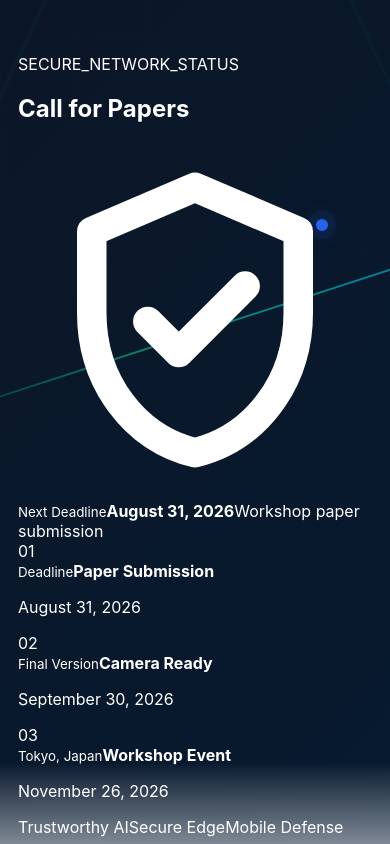
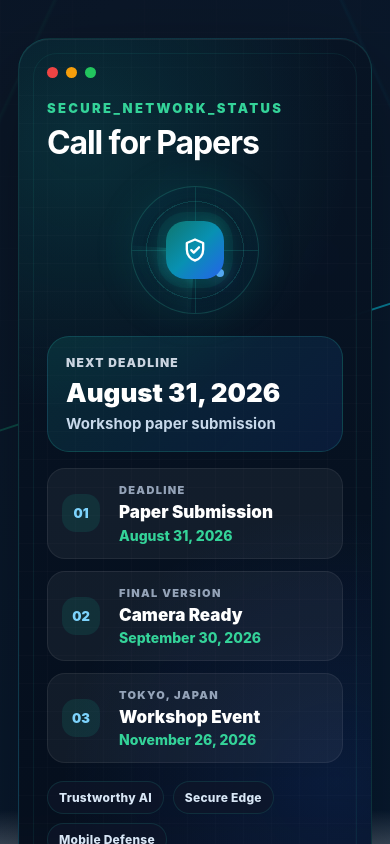
Before and after one commit to cybernet2026/cybernet2026, a React (Vite) app: page / in a window 390 px wide. Shown: the part 1120-1964 px from the top of the page. Built offline with nearby package versions, Linux system fonts and the light colour scheme; the HTML template or start-up script is replaced by a standard one.

Commit message:
Refactor cyberOpsCard styles and improve responsiveness
Refactor styles for the cyberOpsCard, updating various properties and removing unnecessary classes. Adjust responsive design for better layout on smaller screens.

```diff
--- a/src/index.css
+++ b/src/index.css
@@ -165,7 +165,6 @@ input {
 }
 
 .cyberGrid,
-.cyberNoise,
 .beam,
 .pulseNode {
   position: absolute;
@@ -178,10 +177,6 @@ input {
   background:
     linear-gradient(115deg, transparent 0 42%, rgba(16, 185, 129, 0.18) 42.2%, transparent 42.5%),
     linear-gradient(65deg, transparent 0 58%, rgba(6, 182, 212, 0.16) 58.2%, transparent 58.5%);
-}
-
-.cyberNoise {
-  display: none;
 }
 
 .pulseNode {
@@ -368,175 +363,313 @@ input {
 }
 
 /* =========================
-   SOC PANEL
+   VERSION 2 HERO CYBER CARD
 ========================= */
 
-.socPanel {
+.cyberOpsCard {
   position: relative;
-  border-radius: 30px;
+  border-radius: 32px;
   padding: 28px;
-  background: rgba(8, 20, 36, 0.8);
-  border: 1px solid rgba(16, 185, 129, 0.22);
-  box-shadow: 0 30px 80px rgba(0, 0, 0, 0.28);
-  backdrop-filter: blur(20px);
+  background:
+    radial-gradient(circle at 18% 12%, rgba(20, 184, 166, 0.16), transparent 34%),
+    radial-gradient(circle at 90% 88%, rgba(37, 99, 235, 0.14), transparent 34%),
+    linear-gradient(180deg, rgba(8, 20, 36, 0.94), rgba(5, 14, 28, 0.96));
+  border: 1px solid rgba(45, 212, 191, 0.18);
+  box-shadow:
+    0 32px 90px rgba(0, 0, 0, 0.32),
+    inset 0 1px 0 rgba(255, 255, 255, 0.05);
   overflow: hidden;
+  backdrop-filter: blur(22px);
 }
 
-.socPanel::before {
+.cyberOpsCard::before {
   content: "";
   position: absolute;
   inset: 0;
   background-image:
-    linear-gradient(90deg, rgba(255, 255, 255, 0.035) 1px, transparent 1px),
-    linear-gradient(rgba(255, 255, 255, 0.035) 1px, transparent 1px);
+    linear-gradient(rgba(255, 255, 255, 0.035) 1px, transparent 1px),
+    linear-gradient(90deg, rgba(255, 255, 255, 0.035) 1px, transparent 1px);
   background-size: 28px 28px;
-  opacity: 0.65;
-  mask-image: linear-gradient(to bottom, black, transparent);
+  opacity: 0.46;
+  pointer-events: none;
 }
 
-.socPanel > * {
-  position: relative;
-  z-index: 1;
+.cyberOpsCard::after {
+  content: "";
+  position: absolute;
+  inset: 14px;
+  border-radius: 24px;
+  border: 1px solid rgba(45, 212, 191, 0.08);
+  pointer-events: none;
 }
 
-.panelTop {
+.cyberOpsCard > * {
+  position: relative;
+  z-index: 2;
+}
+
+.cyberOpsTop {
   display: flex;
   gap: 8px;
+  margin-bottom: 22px;
 }
 
-.panelTop span {
-  width: 12px;
-  height: 12px;
+.windowDot {
+  width: 11px;
+  height: 11px;
   border-radius: 999px;
-  background: #94a3b8;
 }
 
-.panelTop span:nth-child(1) {
+.windowDot.red {
   background: #ef4444;
 }
 
-.panelTop span:nth-child(2) {
+.windowDot.yellow {
   background: #f59e0b;
 }
 
-.panelTop span:nth-child(3) {
+.windowDot.green {
   background: #22c55e;
 }
 
-.terminalLabel {
-  margin-top: 28px;
-  color: var(--green);
+.cyberOpsHeader p {
+  margin: 0 0 10px;
+  color: #34d399;
   font-size: 13px;
-  letter-spacing: 0.16em;
+  font-weight: 950;
+  letter-spacing: 0.18em;
+}
+
+.cyberOpsHeader h2 {
+  margin: 0;
+  color: white;
+  font-size: 36px;
+  line-height: 1.08;
+  letter-spacing: -0.035em;
+}
+
+.radarModule {
+  display: grid;
+  place-items: center;
+  padding: 26px 0 22px;
+}
+
+.radarCircle {
+  position: relative;
+  width: 148px;
+  height: 148px;
+  display: grid;
+  place-items: center;
+  border-radius: 999px;
+  background:
+    radial-gradient(circle, rgba(20, 184, 166, 0.12), rgba(15, 23, 42, 0.14) 58%, transparent 60%),
+    repeating-radial-gradient(
+      circle,
+      rgba(45, 212, 191, 0.18) 0 1px,
+      transparent 1px 24px
+    );
+  border: 1px solid rgba(45, 212, 191, 0.22);
+  box-shadow:
+    0 0 42px rgba(20, 184, 166, 0.12),
+    inset 0 0 40px rgba(6, 182, 212, 0.08);
+  overflow: hidden;
+}
+
+.radarCircle::before,
+.radarCircle::after {
+  content: "";
+  position: absolute;
+  background: rgba(45, 212, 191, 0.16);
+}
+
+.radarCircle::before {
+  width: 1px;
+  height: 100%;
+}
+
+.radarCircle::after {
+  width: 100%;
+  height: 1px;
+}
+
+.radarSweep {
+  position: absolute;
+  width: 50%;
+  height: 50%;
+  left: 50%;
+  top: 0;
+  transform-origin: bottom left;
+  background: linear-gradient(
+    45deg,
+    rgba(45, 212, 191, 0.55),
+    rgba(45, 212, 191, 0.08),
+    transparent 65%
+  );
+  animation: radarSpin 4.5s linear infinite;
+}
+
+@keyframes radarSpin {
+  from {
+    transform: rotate(0deg);
+  }
+
+  to {
+    transform: rotate(360deg);
+  }
+}
+
+.radarNode {
+  position: absolute;
+  width: 8px;
+  height: 8px;
+  border-radius: 999px;
+  background: #34d399;
+  box-shadow: 0 0 18px rgba(52, 211, 153, 0.85);
+}
+
+.radarNode.nodeOne {
+  top: 38px;
+  right: 42px;
+}
+
+.radarNode.nodeTwo {
+  bottom: 44px;
+  left: 36px;
+  background: #22d3ee;
+  box-shadow: 0 0 18px rgba(34, 211, 238, 0.85);
+}
+
+.radarNode.nodeThree {
+  right: 34px;
+  bottom: 36px;
+  background: #60a5fa;
+  box-shadow: 0 0 18px rgba(96, 165, 250, 0.85);
+}
+
+.shieldCore {
+  position: relative;
+  z-index: 3;
+  width: 62px;
+  height: 62px;
+  display: grid;
+  place-items: center;
+  border-radius: 20px;
+  background: linear-gradient(135deg, #0f766e, #0891b2, #2563eb);
+  color: white;
+  box-shadow:
+    0 0 0 9px rgba(20, 184, 166, 0.08),
+    0 0 36px rgba(6, 182, 212, 0.24);
+}
+
+.shieldCore svg {
+  width: 31px;
+  height: 31px;
+}
+
+.deadlineSecureBox {
+  padding: 18px;
+  border-radius: 22px;
+  background:
+    linear-gradient(135deg, rgba(20, 184, 166, 0.14), rgba(37, 99, 235, 0.12));
+  border: 1px solid rgba(45, 212, 191, 0.18);
+}
+
+.deadlineSecureBox small {
+  display: block;
+  color: #cbd5e1;
+  font-size: 12px;
+  font-weight: 950;
+  letter-spacing: 0.1em;
+  text-transform: uppercase;
+}
+
+.deadlineSecureBox strong {
+  display: block;
+  margin-top: 8px;
+  color: white;
+  font-size: 26px;
+  line-height: 1.15;
   font-weight: 950;
 }
 
-.socPanel h2 {
-  margin: 8px 0 18px;
-  font-size: 34px;
-  line-height: 1.08;
-  letter-spacing: -0.03em;
+.deadlineSecureBox span {
+  display: block;
+  margin-top: 6px;
+  color: #c7d8ea;
+  font-size: 15px;
+  font-weight: 650;
 }
 
-.threatDial {
-  margin: 12px 0 18px;
-  height: 104px;
+.secureTimeline {
+  display: grid;
+  gap: 12px;
+  margin-top: 16px;
+}
+
+.secureTimeline > div {
+  display: grid;
+  grid-template-columns: 44px 1fr;
+  gap: 13px;
+  align-items: center;
+  padding: 14px;
+  border-radius: 18px;
+  background: rgba(255, 255, 255, 0.052);
+  border: 1px solid rgba(255, 255, 255, 0.065);
+}
+
+.secureTimeline > div > span {
+  width: 38px;
+  height: 38px;
   display: grid;
   place-items: center;
-  position: relative;
-}
-
-.dialRing {
-  position: absolute;
-  width: 104px;
-  height: 104px;
-  border-radius: 999px;
-  border: 1px solid rgba(16, 185, 129, 0.18);
-  background: conic-gradient(
-    from 0deg,
-    rgba(16, 185, 129, 0.9),
-    rgba(6, 182, 212, 0.8),
-    rgba(37, 99, 235, 0.6),
-    rgba(16, 185, 129, 0.9)
-  );
-  mask: radial-gradient(circle, transparent 47%, black 49%);
-}
-
-.dialCore {
-  width: 66px;
-  height: 66px;
-  display: grid;
-  place-items: center;
-  border-radius: 999px;
-  background: rgba(16, 185, 129, 0.08);
-  border: 1px solid rgba(16, 185, 129, 0.2);
-}
-
-.dialCore svg {
-  color: var(--green);
-}
-
-.deadlineBox {
-  padding: 20px;
-  border-radius: 22px;
-  background: linear-gradient(
-    135deg,
-    rgba(16, 185, 129, 0.13),
-    rgba(6, 182, 212, 0.1),
-    rgba(37, 99, 235, 0.12)
-  );
-  border: 1px solid rgba(16, 185, 129, 0.2);
-}
-
-.deadlineBox small,
-.terminalRows b {
-  color: #a9bed2;
-  text-transform: uppercase;
-  letter-spacing: 0.09em;
-  font-size: 12px;
+  border-radius: 14px;
+  background: rgba(20, 184, 166, 0.12);
+  color: #7dd3fc;
+  font-size: 13px;
   font-weight: 950;
 }
 
-.deadlineBox strong {
+.secureTimeline small {
   display: block;
-  margin-top: 7px;
-  font-size: 29px;
+  color: #94a3b8;
+  font-size: 11px;
+  font-weight: 950;
+  letter-spacing: 0.12em;
+  text-transform: uppercase;
 }
 
-.deadlineBox span {
+.secureTimeline strong {
   display: block;
-  margin-top: 6px;
-  color: #b7c7d8;
+  margin-top: 5px;
+  color: white;
+  font-size: 17px;
+  line-height: 1.2;
+  font-weight: 900;
 }
 
-.terminalRows {
-  margin-top: 18px;
-  display: grid;
-  gap: 10px;
+.secureTimeline p {
+  margin: 4px 0 0;
+  color: #34d399;
+  font-size: 14px;
+  font-weight: 800;
 }
 
-.terminalRows div {
-  padding: 14px;
-  border-radius: 16px;
-  background: rgba(255, 255, 255, 0.055);
-  border: 1px solid rgba(255, 255, 255, 0.06);
+.securityTags {
+  display: flex;
+  flex-wrap: wrap;
+  gap: 9px;
+  margin-top: 18px;
 }
 
-.terminalRows span,
-.terminalRows strong {
-  display: block;
-}
-
-.terminalRows span {
-  margin-top: 6px;
-  color: #e5eef8;
+.securityTags span {
+  padding: 8px 11px;
+  border-radius: 999px;
+  background: rgba(15, 23, 42, 0.68);
+  border: 1px solid rgba(45, 212, 191, 0.13);
+  color: #d8e6f5;
+  font-size: 12px;
   font-weight: 850;
-}
-
-.terminalRows strong {
-  margin-top: 4px;
-  color: var(--green);
-  font-size: 14px;
+  letter-spacing: 0.02em;
 }
 
 /* =========================
@@ -1188,7 +1321,7 @@ input {
     grid-template-columns: repeat(2, 1fr);
   }
 
-  .socPanel {
+  .cyberOpsCard {
     max-width: 560px;
   }
 
@@ -1196,6 +1329,27 @@ input {
   .footer {
     flex-direction: column;
     align-items: flex-start;
+  }
+}
+
+@media (max-width: 900px) {
+  .cyberOpsHeader h2 {
+    font-size: 32px;
+  }
+
+  .radarCircle {
+    width: 128px;
+    height: 128px;
+  }
+
+  .shieldCore {
+    width: 58px;
+    height: 58px;
+  }
+
+  .shieldCore svg {
+    width: 28px;
+    height: 28px;
   }
 }
 
```
